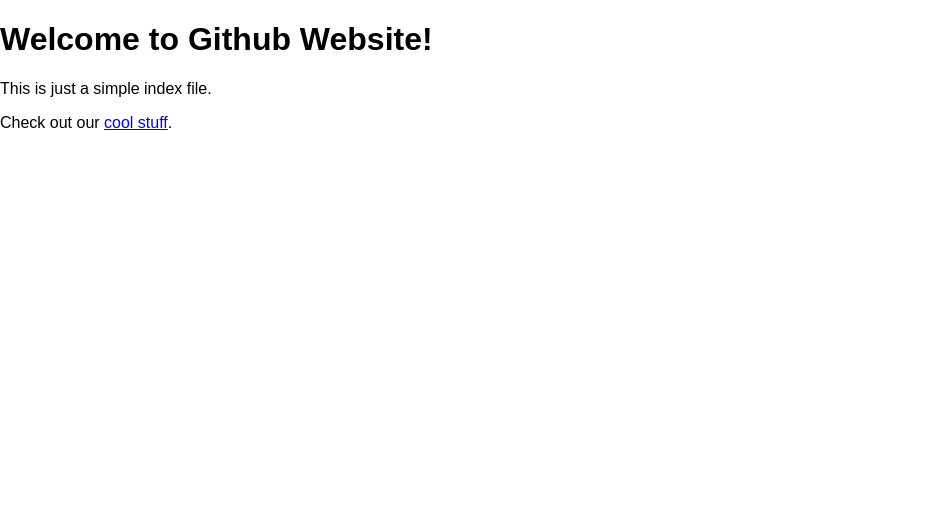
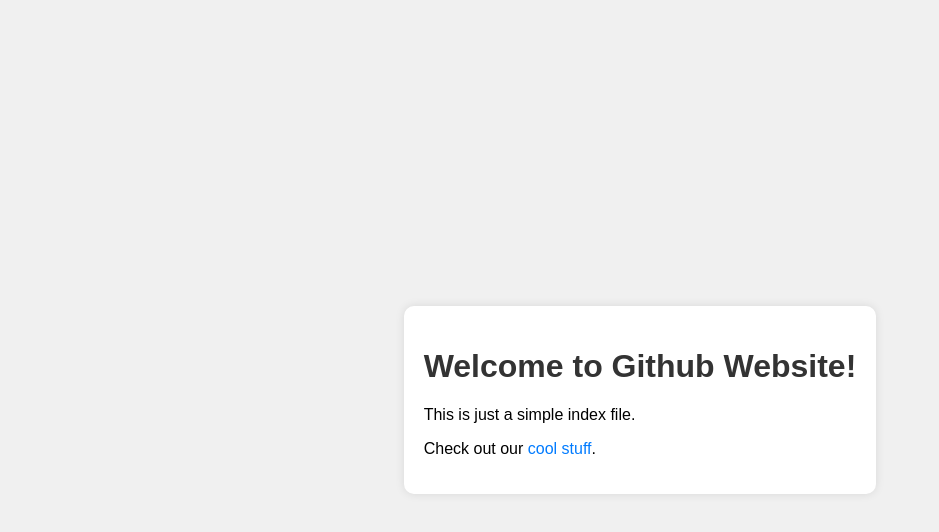
Before and after one commit to langerc90/code-and-coffee, a plain HTML site: page index.html in a window 1280 px wide. Shown: the whole page, without its empty margins (0-939 px from the left). Drawn offline with Linux system fonts and the light colour scheme.

Commit message:
Update styles.css

```diff
--- a/styles.css
+++ b/styles.css
@@ -6,5 +6,29 @@ body {
     background-position: center;
     background-attachment: fixed;
     font-family: Arial, sans-serif;
+    background-color: #f0f0f0;
+    padding: 0;
+    display: flex;
+    justify-content: center;
+    align-items: center;
+    height: 100vh;
     /* Hier kannst du zusätzliche Stile hinzufügen, um den Text lesbarer zu machen */
 }
+h1 {
+    color: #333;
+    text-align: center;
+}
+.container {
+    background-color: #fff;
+    padding: 20px;
+    border-radius: 10px;
+    box-shadow: 0 0 10px rgba(0, 0, 0, 0.1);
+}
+a {
+    color: #007bff;
+    text-decoration: none;
+    transition: color 0.3s ease;
+}
+a:hover {
+    color: #0056b3;
+}
```
